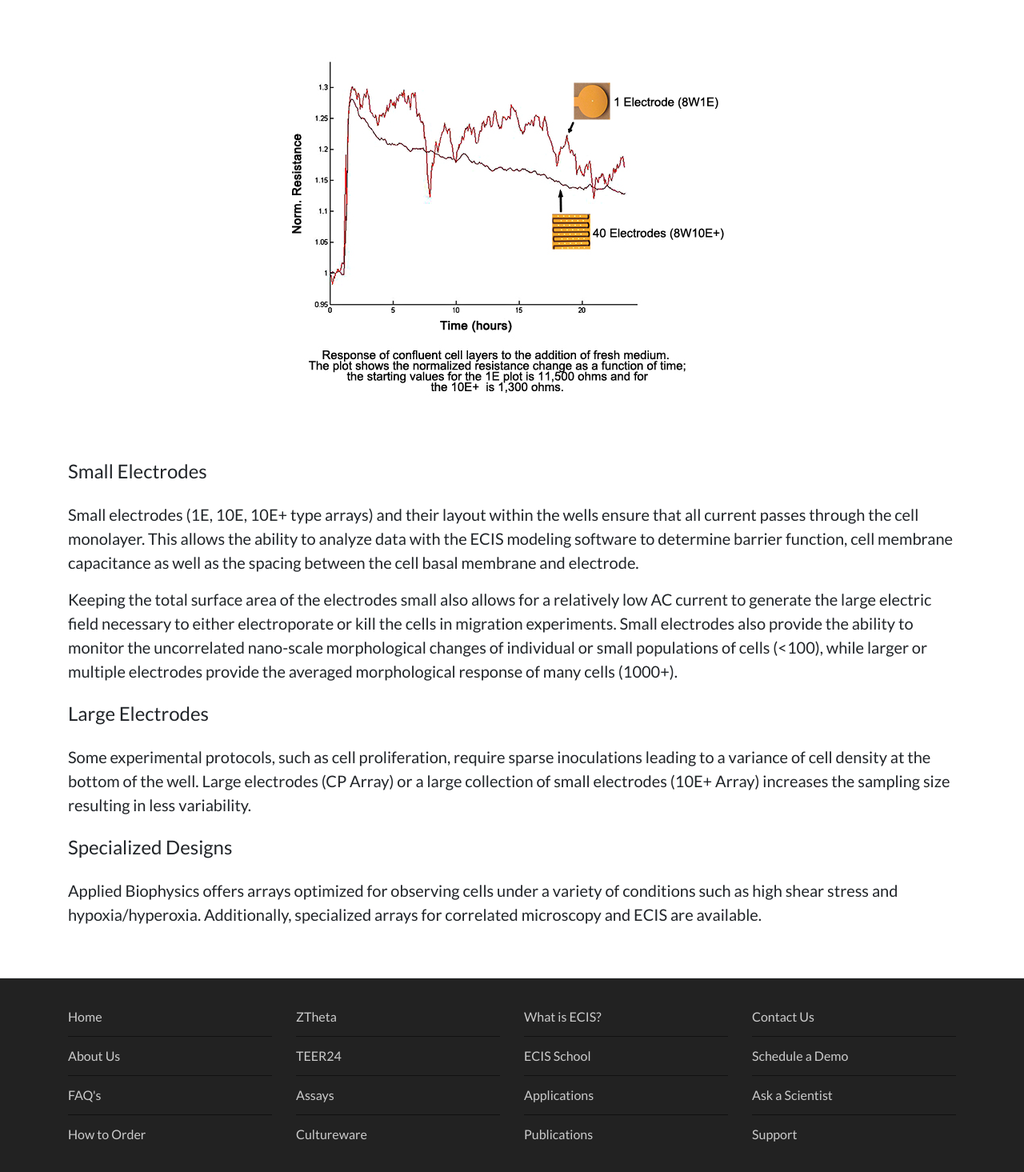
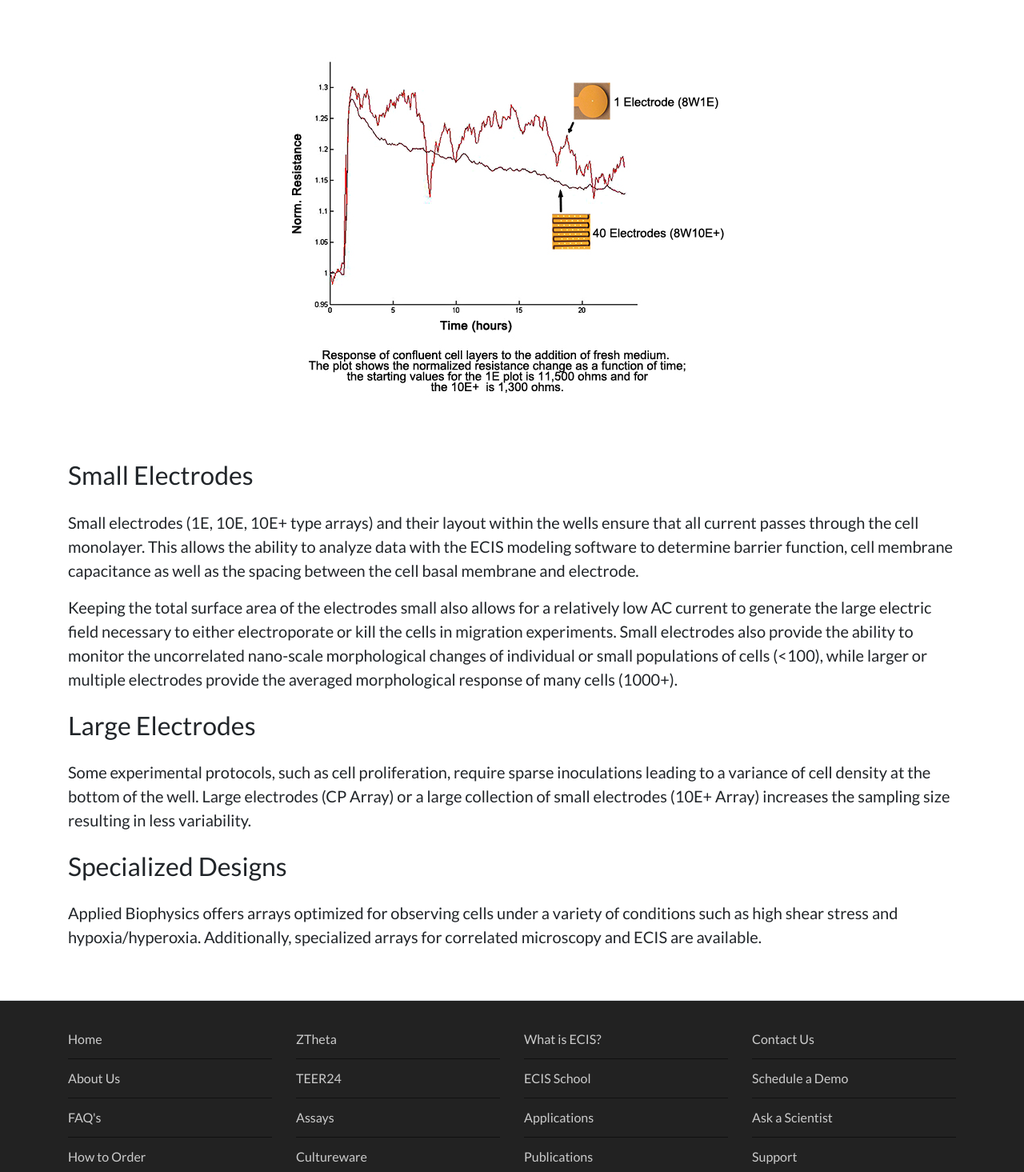
Before and after one commit to chrisdav6/AB, a PHP site: page /whatIsECIS.php in a window 1280 px wide. Shown: the part 3274-4739 px from the top of the page at 80% size. Run offline with PHP 8.4, Linux system fonts and the light colour scheme; some libraries are stand-ins or nearby versions.

Commit message:
changed font-size of text towards the bottom of the page

```diff
--- a/whatIsECIS.php
+++ b/whatIsECIS.php
@@ -98,18 +98,18 @@ $metaDesc = "Label-free Real-time Automated Cell-based assays powered by the tec
           <div class="col">
             <h2>How Electrode Designs Reveal Aspects of Cell Behavior</h2>
             <img class="img-fluid py-5 d-block mx-auto" src="public/img/1e v 10e+ web.jpg" alt=">How Electrode Designs Reveal Aspects of Cell Behavior">
-            <h4 class="my-4">Small Electrodes</h4>
+            <h2 class="my-4">Small Electrodes</h2>
             <p>
               Small electrodes (1E, 10E, 10E+ type arrays) and their layout within the wells ensure that all current passes through the cell monolayer. This allows the ability to analyze data with the ECIS modeling software to determine barrier function, cell membrane capacitance as well as the spacing between the cell basal membrane and electrode.
             </p>
             <p>
               Keeping the total surface area of the electrodes small also allows for a relatively low AC current to generate the large electric field necessary to either electroporate or kill the cells in migration experiments. Small electrodes also provide the ability to monitor the uncorrelated nano-scale morphological changes of individual or small populations of cells (&lt;100), while larger or multiple electrodes provide the averaged morphological response of many cells (1000+).
             </p>
-            <h4 class="my-4">Large Electrodes</h4>
+            <h2 class="my-4">Large Electrodes</h2>
             <p>
               Some experimental protocols, such as cell proliferation, require sparse inoculations leading to a variance of cell density at the bottom of the well. Large electrodes (CP Array) or a large collection of small electrodes (10E+ Array) increases the sampling size resulting in less variability.
             </p>
-            <h4 class="my-4">Specialized Designs</h4>
+            <h2 class="my-4">Specialized Designs</h2>
             <p>
               Applied Biophysics offers arrays optimized for observing cells under a variety of conditions such as high shear stress and hypoxia/hyperoxia. Additionally, specialized arrays for correlated microscopy and ECIS are available.
             </p>
```
